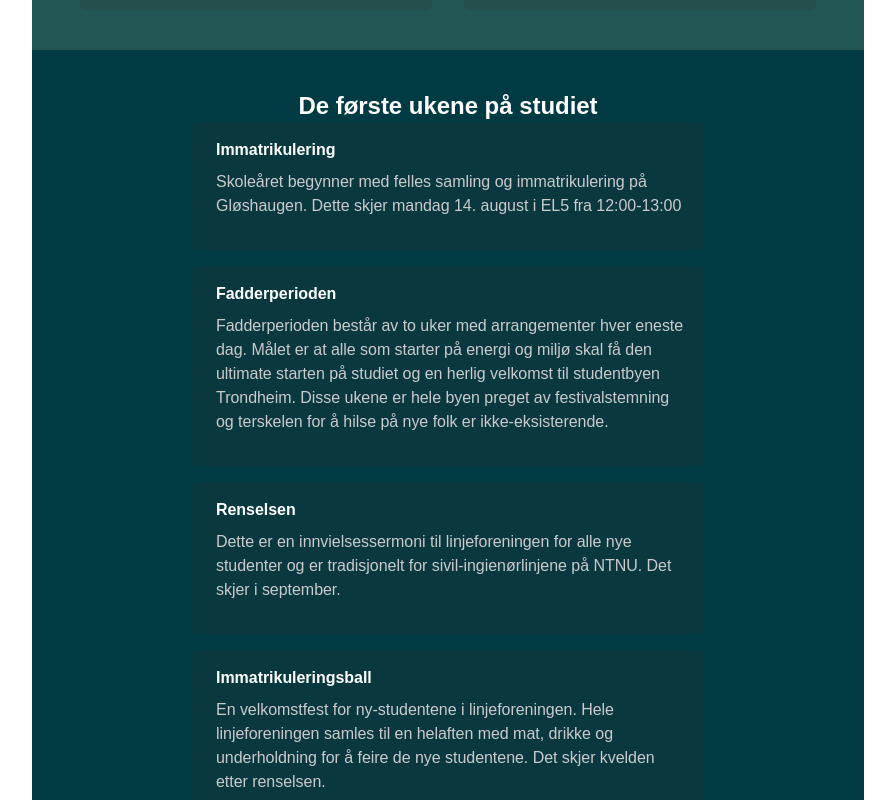
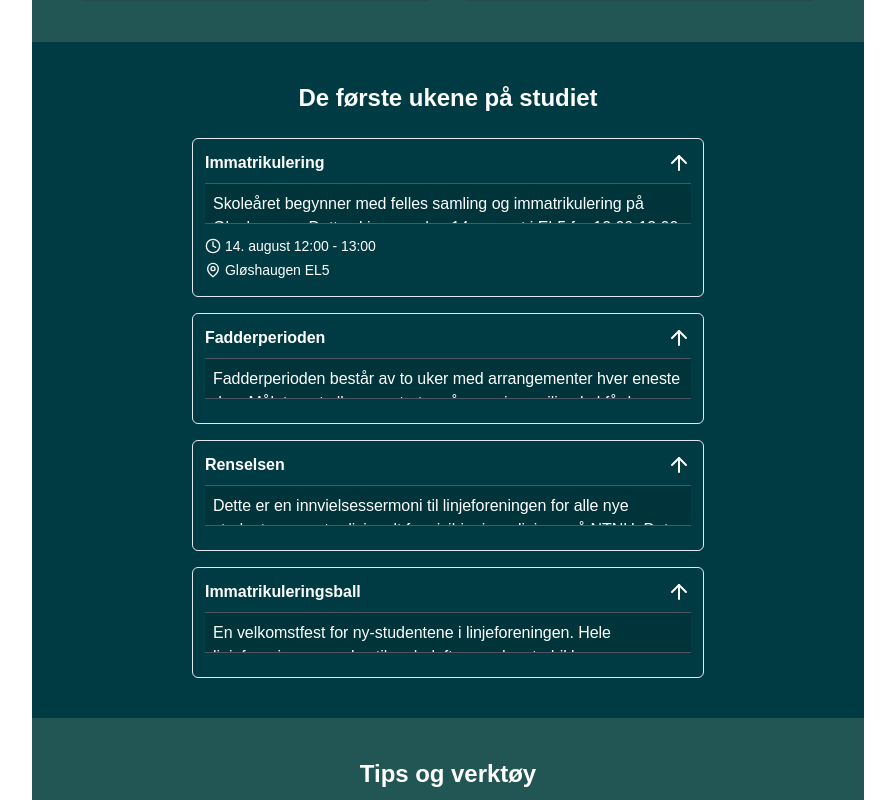
Before and after one commit to emil-webkom/webapp, a Next.js app in the folder frontend/: page /for_studenten/ny_student in a window 1280 px wide. Shown: the part 2480-3280 px from the top of the page, without its empty margins (192-1087 px from the left). Built offline with nearby package versions, Linux system fonts and the light colour scheme; no server answers.

Commit message:
Create dropdowncard component

```diff
--- a/frontend/src/app/for_studenten/ny_student/page.tsx
+++ b/frontend/src/app/for_studenten/ny_student/page.tsx
@@ -1,4 +1,5 @@
 'use client'
+import DropdownCard, { dropdownCardProps } from "@/components/cards/dropdownCard";
 import NyStudentCard, { nyStudentCardProps } from "@/components/cards/nyStudentCard";
 import HeaderText from "@/components/ForStudenten/nyStudent/headerText";
 import NyStudentSection, { nyStudentSectionProps } from "@/components/ForStudenten/nyStudent/nyStudentSection";
@@ -66,28 +67,30 @@ const ForStudentPage = () => {
     href: "https://www.facebook.com/groups/622786496486913/"
   }]
 
-  const forsteUkeneCards: nyStudentCardProps[] = [
+  const forsteUkeneCards: dropdownCardProps[] = [
     {
       title: "Immatrikulering",
-      description: "Skoleåret begynner med felles samling og immatrikulering på Gløshaugen. Dette skjer mandag 14. august i EL5 fra 12:00-13:00"
+      content: "Skoleåret begynner med felles samling og immatrikulering på Gløshaugen. Dette skjer mandag 14. august i EL5 fra 12:00-13:00",
+      time: "14. august 12:00 - 13:00",
+      place: "Gløshaugen EL5",
+      oneLiner: "Skoleåret begynner med felles samling og immatrikulering på..."
     }, {
       title: "Fadderperioden",
-      description: "Fadderperioden består av to uker med arrangementer hver eneste dag. Målet er at alle som starter på energi og miljø skal få den ultimate starten på studiet og en herlig velkomst til studentbyen Trondheim. Disse ukene er hele byen preget av festivalstemning og terskelen for å hilse på nye folk er ikke-eksisterende."
+      content: "Fadderperioden består av to uker med arrangementer hver eneste dag. Målet er at alle som starter på energi og miljø skal få den ultimate starten på studiet og en herlig velkomst til studentbyen Trondheim. Disse ukene er hele byen preget av festivalstemning og terskelen for å hilse på nye folk er ikke-eksisterende."
     },
     {
       title: "Renselsen",
-      description: "Dette er en innvielsessermoni til linjeforeningen for alle nye studenter og er tradisjonelt for sivil-ingienørlinjene på NTNU. Det skjer i september."
+      content: "Dette er en innvielsessermoni til linjeforeningen for alle nye studenter og er tradisjonelt for sivil-ingienørlinjene på NTNU. Det skjer i september."
     }, {
       title: "Immatrikuleringsball",
-      description: " En velkomstfest for ny-studentene i linjeforeningen. Hele linjeforeningen samles til en helaften med mat, drikke og underholdning for å feire de nye studentene. Det skjer kvelden etter renselsen."
+      content: " En velkomstfest for ny-studentene i linjeforeningen. Hele linjeforeningen samles til en helaften med mat, drikke og underholdning for å feire de nye studentene. Det skjer kvelden etter renselsen."
     },
   ]
   const pageSections: nyStudentSectionProps[] = [
     {
       title: "Sjekkliste for nye EMIL-studenter",
       tag: "Sjekkliste",
-      intro: <p className="max-w-[512px] mt-2 mb-6 text-center">De viktigste tingene å få unnagjort når du har fått plass på studiet. NTNUs offisielle sjekkliste kan du lese <Link href={"https://i.ntnu.no/ny-student"} target='_blank' rel='noopener norefferer' className="text-green-300 underline">her</Link>.
-      </p>,
+      intro: <>De viktigste tingene å få unnagjort når du har fått plass på studiet. NTNUs offisielle sjekkliste kan du lese <Link href={"https://i.ntnu.no/ny-student"} target='_blank' rel='noopener norefferer' className="text-green-300 underline">her</Link>.</>,
       content: <div className="grid gap-8 lg:grid-cols-2">
         {unnagjortCards.map((c, i) =>
           <NyStudentCard key={i} title={c.title} description={c.description} frist={c.frist} icon={c.icon} buttonText={c.buttonText} href={c.href}></NyStudentCard>
@@ -96,9 +99,9 @@ const ForStudentPage = () => {
     }, {
       title: "De første ukene på studiet",
       tag: "De første ukene",
-      content: <div className="grid gap-4 lg:grid-cols-1">
+      content: <div className="flex flex-col self-center w-full max-w-[512px] gap-4 lg:grid-cols-1">
         {forsteUkeneCards.map((c, i) =>
-          <NyStudentCard key={i} title={c.title} description={c.description} frist={c.frist} icon={c.icon} buttonText={c.buttonText} href={c.href}></NyStudentCard>
+          <DropdownCard key={i} title={c.title} content={c.content} time={c.time} place={c.place} oneLiner={c.oneLiner}/>
         )}
       </div>
     },
--- a/frontend/src/components/ForStudenten/nyStudent/nyStudentSection.tsx
+++ b/frontend/src/components/ForStudenten/nyStudent/nyStudentSection.tsx
@@ -12,7 +12,7 @@ const NyStudentSection = ({title,intro,tag,bg,content} : nyStudentSectionProps)
   return (
     <div id={tag} key={tag} className={`${bg} py-10 px-12 justify-center flex flex-col items-center`}>
         <HeaderText>{title}</HeaderText>
-        {intro}
+        <p className="max-w-[512px] mb-6 text-center">{intro}</p>
         {content}
     </div>
   )
--- /dev/null
+++ b/frontend/src/components/cards/dropdownCard.tsx
@@ -0,0 +1,40 @@
+
+import { ArrowDown, ArrowUp, Clock, MapPin } from 'lucide-react'
+import React, { ReactNode, useState } from 'react'
+
+export interface dropdownCardProps {
+  title: string
+  content: ReactNode
+  oneLiner?: string
+  time?: string
+  place?: string
+}
+
+
+
+const DropdownCard = (props: dropdownCardProps) => {
+  const [cardOpen, setCardOpen] = useState(false)
+  const onCardClick = () => {
+    setCardOpen(!cardOpen)
+  }
+
+  return (<button onClick={onCardClick} className='border-[1px] text-left rounded-md p-3'>
+    <div className='flex flex-row justify-between border-b-[1px] w-full pb-2 border-gray-600'>
+      <h2 className='font-semibold'>{props.title}</h2>
+      {cardOpen ? <ArrowDown /> : <ArrowUp />}
+    </div>
+    <div className={`border-b-[1px] border-gray-600 p-2 overflow-hidden bg-[#00343B] ${cardOpen? 'h-fit' : 'h-10'}`}>
+      {props.content}
+    </div>
+
+
+    <div className='flex flex-col flex-wrap gap-1 mt-3'>
+      {props.time ? <div className='flex flex-row gap-1 items-center text-sm'><Clock size={16} />{props.time}</div> : <></>}
+      {props.place ? <div className='flex flex-row gap-1 items-center text-sm'><MapPin size={16} />{props.place}</div> : <></>}
+      <div className='flex flex-row'></div>
+    </div>
+  </button>
+  )
+}
+
+export default DropdownCard
--- a/frontend/src/components/cards/nyStudentCard.tsx
+++ b/frontend/src/components/cards/nyStudentCard.tsx
@@ -15,7 +15,7 @@ const NyStudentCard = ({title,icon,description,frist,href, buttonText} :nyStuden
 // bg-[#3333]
   return (
     <div className='flex gap-2 min-w-60 max-w-[512px] p-4 rounded-md bg-[#3333]'>
-        <div className='pt-1'>
+        <div >
             {icon}
         </div>
         <div className='flex flex-col space-y-4 justify-between'>
```
